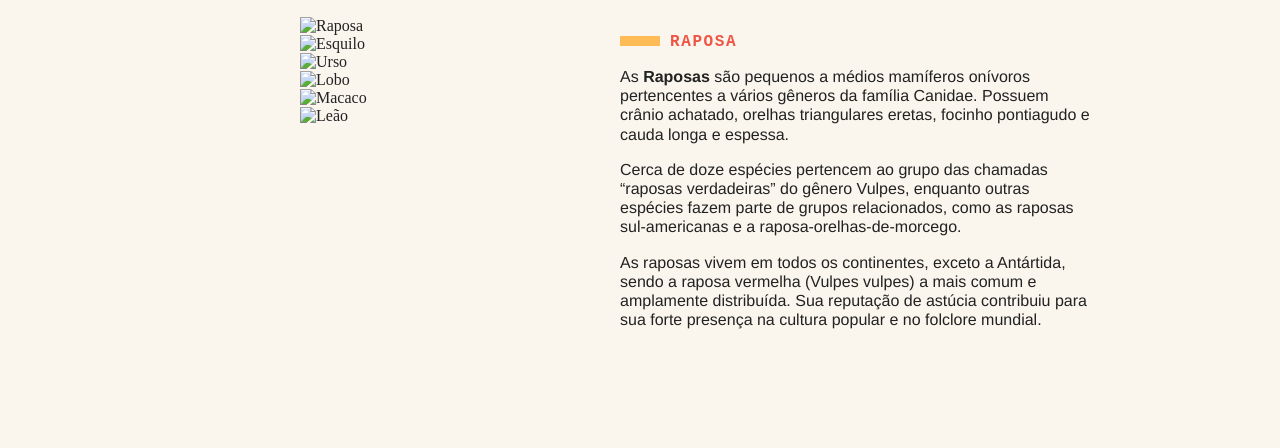
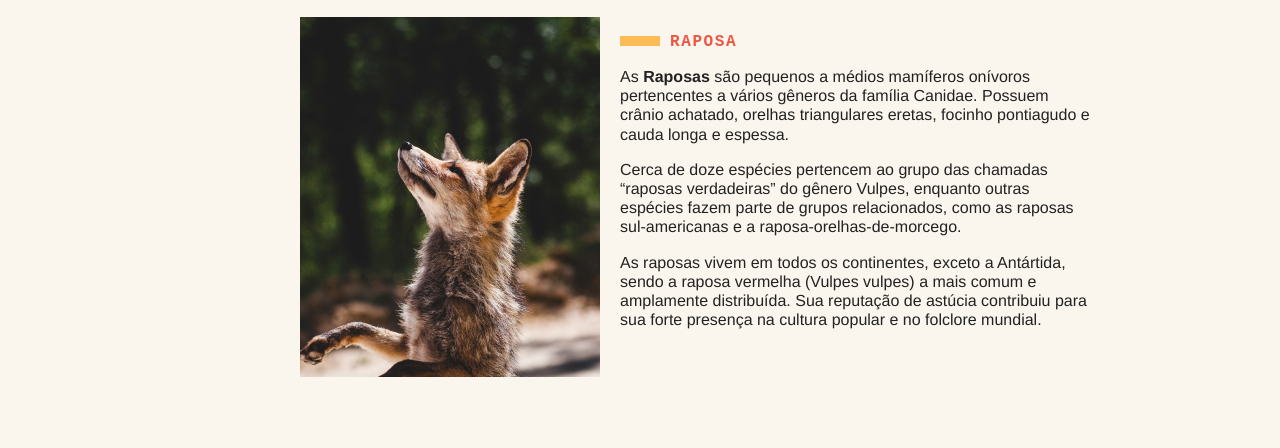
Before and after one commit to gabfrancadev/animais-fantasticos, a plain HTML site: page index.html in a window 1280 px wide. Shown: the part 351-799 px from the top of the page. Drawn offline with Linux system fonts and the light colour scheme; the site is published under a folder, as on GitHub Pages, so addresses that start at the root find nothing.

Commit message:
fix: update image paths for GitHub Pages

```diff
--- a/index.html
+++ b/index.html
@@ -21,22 +21,22 @@
     <h1 class="title">Animais Fantásticos</h1>
     <ul class="animais-lista js-tabmenu">
       <li>
-        <img src="/img/imagem1.jpg" alt="Raposa">
+        <img src="./img/imagem1.jpg" alt="Raposa">
       </li>
       <li>
-        <img src="/img/imagem2.jpg" alt="Esquilo">
+        <img src="./img/imagem2.jpg" alt="Esquilo">
       </li>
       <li>
-        <img src="/img/imagem3.jpg" alt="Urso">
+        <img src="./img/imagem3.jpg" alt="Urso">
       </li>
       <li>
-        <img src="/img/imagem4.jpg" alt="Lobo">
+        <img src="./img/imagem4.jpg" alt="Lobo">
       </li>
       <li>
-        <img src="/img/imagem5.jpg" alt="Macaco">
+        <img src="./img/imagem5.jpg" alt="Macaco">
       </li>
       <li>
-        <img src="/img/imagem6.jpg" alt="Leão">
+        <img src="./img/imagem6.jpg" alt="Leão">
       </li>
     </ul>
     <div class="animais-descricao js-tabcontent">
@@ -109,7 +109,7 @@
   <section class="grid-section contato js-scroll" id="contato">
     <h1 class="title">Contato</h1>
     <div class="mapa">
-      <img src="/img/mapa.png" alt="Mapa de localização">
+      <img src="./img/mapa.png" alt="Mapa de localização">
     </div>
     <ul class="dados">
       <li>Rua dos Animais, 123</li>
```
Also changed, not shown: README.md.
